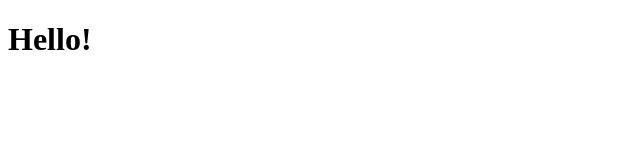
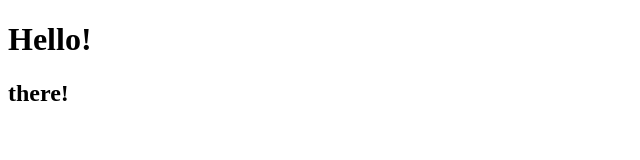
Before and after one commit to sarde1/githarjoitus, a plain HTML site: page index.html in a window 1280 px wide. Shown: the full height of the page, 0-640 px from the left. Drawn offline with Linux system fonts and the light colour scheme.

Commit message:
added header2

```diff
--- a/index.html
+++ b/index.html
@@ -7,6 +7,7 @@
 </head>
 <body>
     <h1>Hello!</h1>
+    <h2>there!</h2>
 
 </body>
 </html>
```
